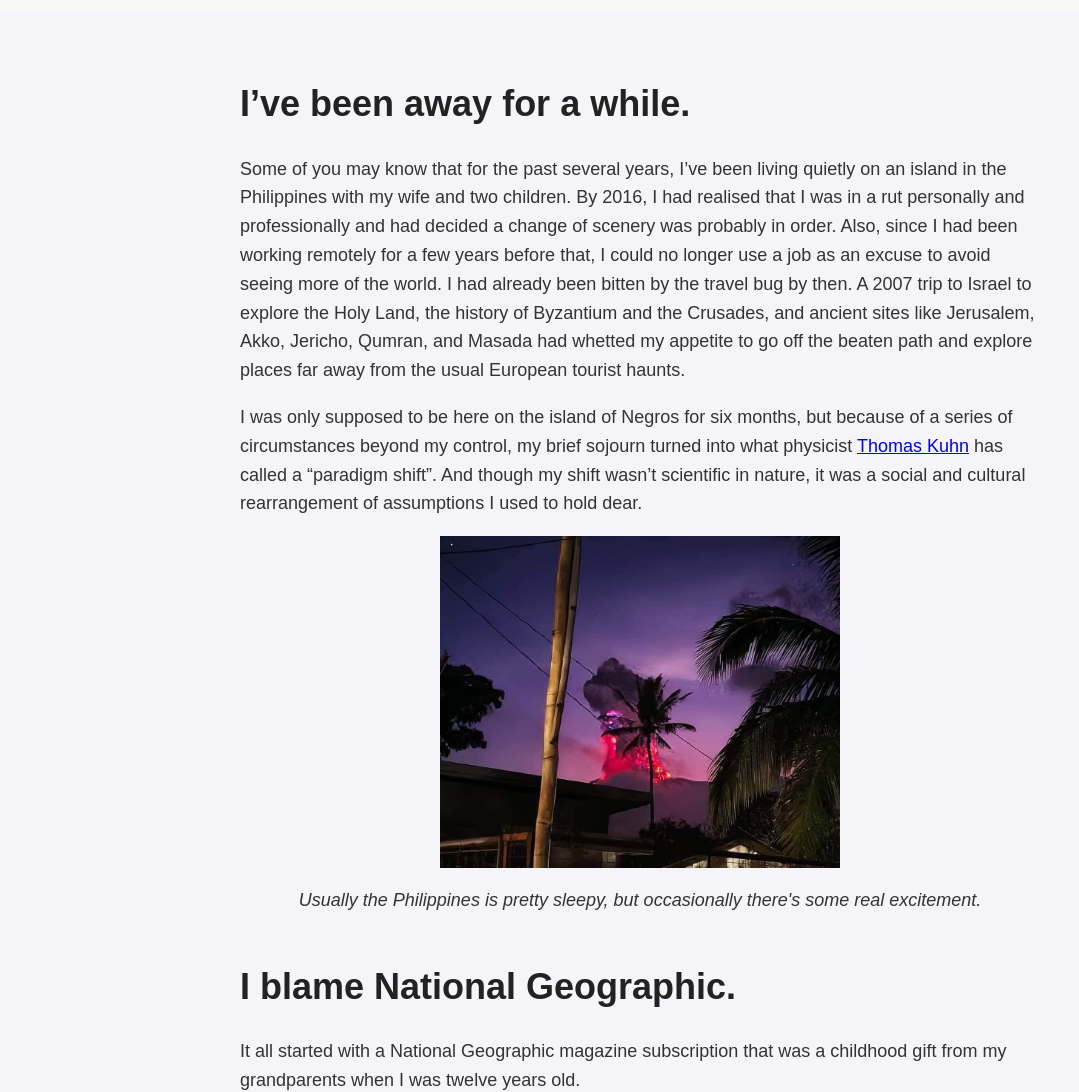
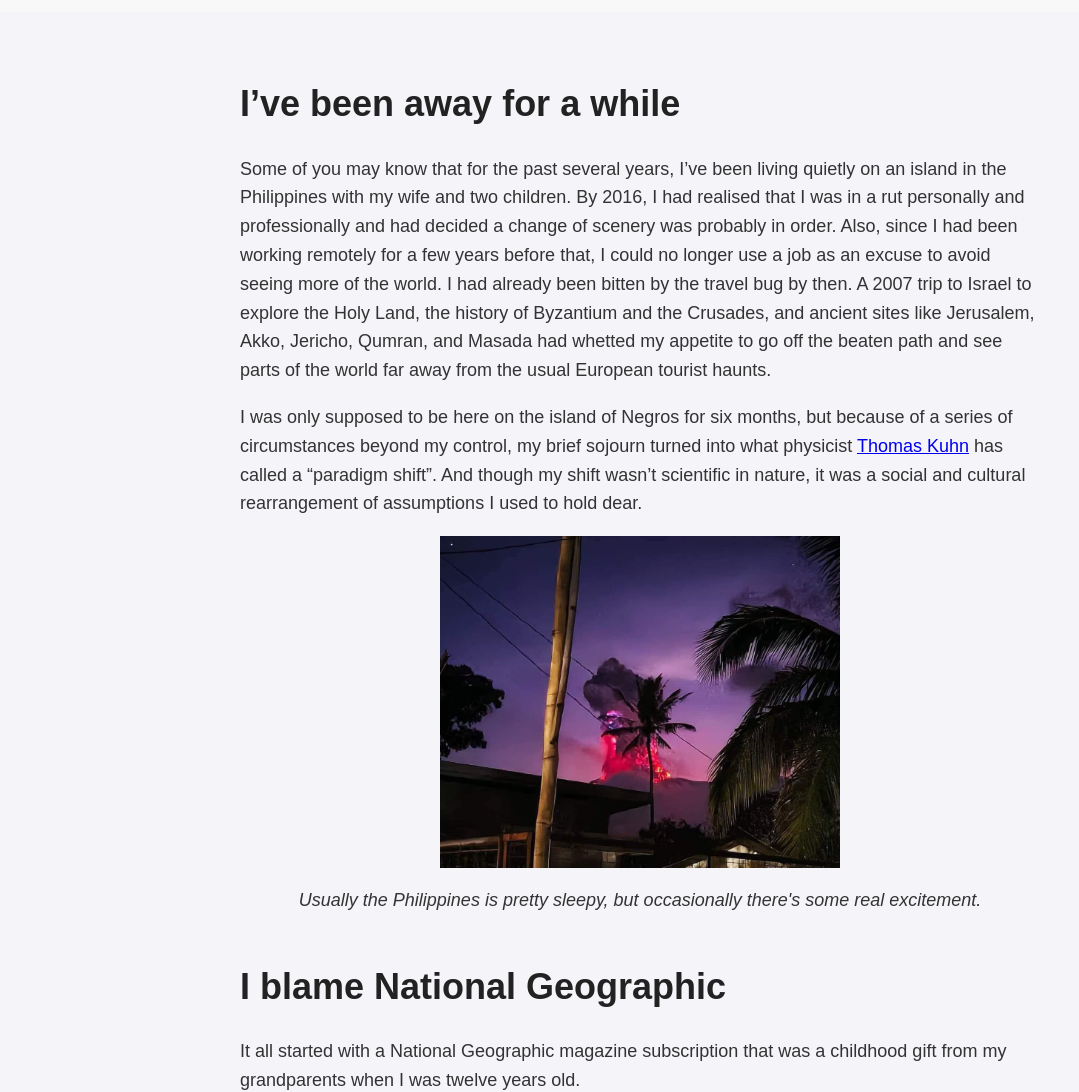
Before and after one commit to stoddart/stoddart.github.io, a Jekyll site: the page built from _posts/2024-06-03-my-first-post.md, in a window 1280 px wide. Shown: the part 197-1289 px from the top of the page, without its empty margins (0-1079 px from the left). Built offline with Jekyll 4.4.1, drawn with Linux system fonts in a browser that asks for light colours.

Commit message:
Update post

```diff
--- a/_posts/2024-06-03-my-first-post.md
+++ b/_posts/2024-06-03-my-first-post.md
@@ -3,9 +3,9 @@ layout: post
 title: First post!
 ---
 
-# I've been away for a while.
+# I've been away for a while
 
-Some of you may know that for the past several years, I've been living quietly on an island in the Philippines with my wife and two children. By 2016, I had realised that I was in a rut personally and professionally and had decided a change of scenery was probably in order. Also, since I had been working remotely for a few years before that, I could no longer use a job as an excuse to avoid seeing more of the world. I had already been bitten by the travel bug by then. A 2007 trip to Israel to explore the Holy Land, the history of Byzantium and the Crusades, and ancient sites like Jerusalem, Akko, Jericho, Qumran, and Masada had whetted my appetite to go off the beaten path and explore places far away from the usual European tourist haunts.
+Some of you may know that for the past several years, I've been living quietly on an island in the Philippines with my wife and two children. By 2016, I had realised that I was in a rut personally and professionally and had decided a change of scenery was probably in order. Also, since I had been working remotely for a few years before that, I could no longer use a job as an excuse to avoid seeing more of the world. I had already been bitten by the travel bug by then. A 2007 trip to Israel to explore the Holy Land, the history of Byzantium and the Crusades, and ancient sites like Jerusalem, Akko, Jericho, Qumran, and Masada had whetted my appetite to go off the beaten path and see parts of the world far away from the usual European tourist haunts.
 
 I was only supposed to be here on the island of Negros for six months, but because of a series of circumstances beyond my control, my brief sojourn turned into what physicist [Thomas Kuhn](https://plato.stanford.edu/entries/thomas-kuhn/) has called a "paradigm shift". And though my shift wasn't scientific in nature, it was a social and cultural rearrangement of assumptions I used to hold dear.
 
@@ -13,7 +13,7 @@ I was only supposed to be here on the island of Negros for six months, but becau
 <img src="/assets/images/kanlaon.jpg" style="max-width:50%; display:block; margin:auto;">
 <p style="text-align:center; font-size:inherit;"><i>Usually the Philippines is pretty sleepy, but occasionally there's some real excitement.</i></p>
 
-# I blame National Geographic.
+# I blame National Geographic
 
 It all started with a National Geographic magazine subscription that was a childhood gift from my grandparents when I was twelve years old.
 
```
